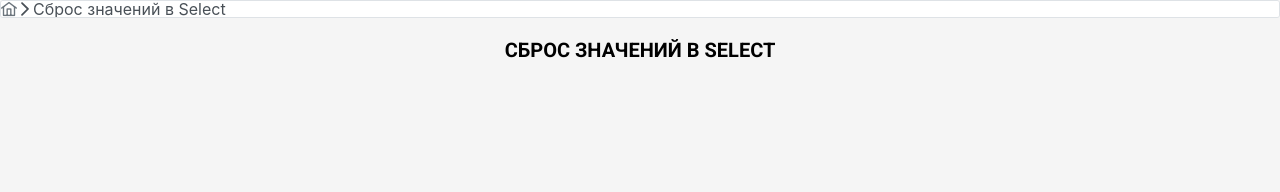
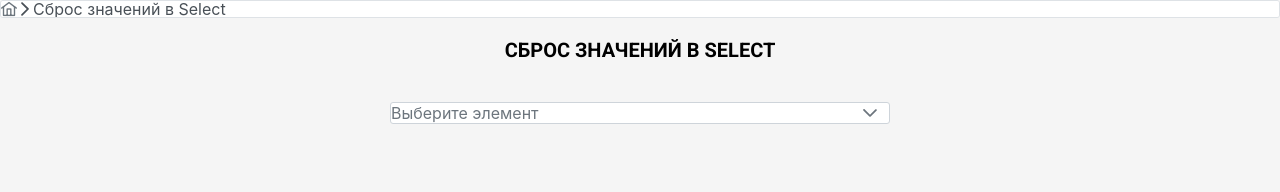
Before and after one commit to fayzullarakhmatullayev/etcons, a Nuxt app: page /reset-select in a window 1280 px wide. Shown: the top 192 px of the page. Built offline with nearby package versions, Linux system fonts and the light colour scheme.

Commit message:
СБРОС ЗНАЧЕНИЙ В SELECT

```diff
--- a/pages/reset-select/index.vue
+++ b/pages/reset-select/index.vue
@@ -2,12 +2,32 @@
   <PageBreadcrumb :items="breadcrumb" />
   <div class="container">
     <h2 class="title">Сброс значений в Select</h2>
+    <div class="reset-select">
+      <MultiSelect
+        v-model="selectedItems"
+        :options="items"
+        optionLabel="label"
+        optionValue="value"
+        :virtualScrollerOptions="{ itemSize: 44 }"
+        placeholder="Выберите элемент"
+        :showToggleAll="false"
+      />
+      <Button v-if="selectedItems.length > 0" icon="pi pi-times" @click="clearHandler" />
+    </div>
   </div>
 </template>
 
 <script lang="ts" setup>
-import { reactive } from "vue";
+import { reactive, ref } from "vue";
+
 const breadcrumb = reactive([{ label: "Сброс значений в Select", to: "/reset-select" }]);
+
+const selectedItems = ref([]);
+const items = ref(Array.from({ length: 50 }, (_, i) => ({ label: `элемент #${i}`, value: i })));
+
+const clearHandler = (): void => {
+  selectedItems.value = [];
+};
 </script>
 
 <style lang="scss">
--- a/pages/reset-select/reset-select.scss
+++ b/pages/reset-select/reset-select.scss
@@ -0,0 +1,9 @@
+.reset-select {
+  display: flex;
+  justify-content: center;
+  margin: 20px 0;
+  .p-multiselect {
+    max-width: 500px;
+    width: 100%;
+  }
+}
--- a/plugins/primevue.ts
+++ b/plugins/primevue.ts
@@ -6,6 +6,7 @@ import InputMask from "primevue/inputmask";
 import InputText from "primevue/inputtext";
 import Breadcrumb from "primevue/breadcrumb";
 import Calendar from "primevue/calendar";
+import MultiSelect from "primevue/multiselect";
 
 export default defineNuxtPlugin((nuxtApp) => {
   nuxtApp.vueApp.use(PrimeVue, {
@@ -17,4 +18,5 @@ export default defineNuxtPlugin((nuxtApp) => {
   nuxtApp.vueApp.component("InputMask", InputMask);
   nuxtApp.vueApp.component("Breadcrumb", Breadcrumb);
   nuxtApp.vueApp.component("Calendar", Calendar);
+  nuxtApp.vueApp.component("MultiSelect", MultiSelect);
 });
```
